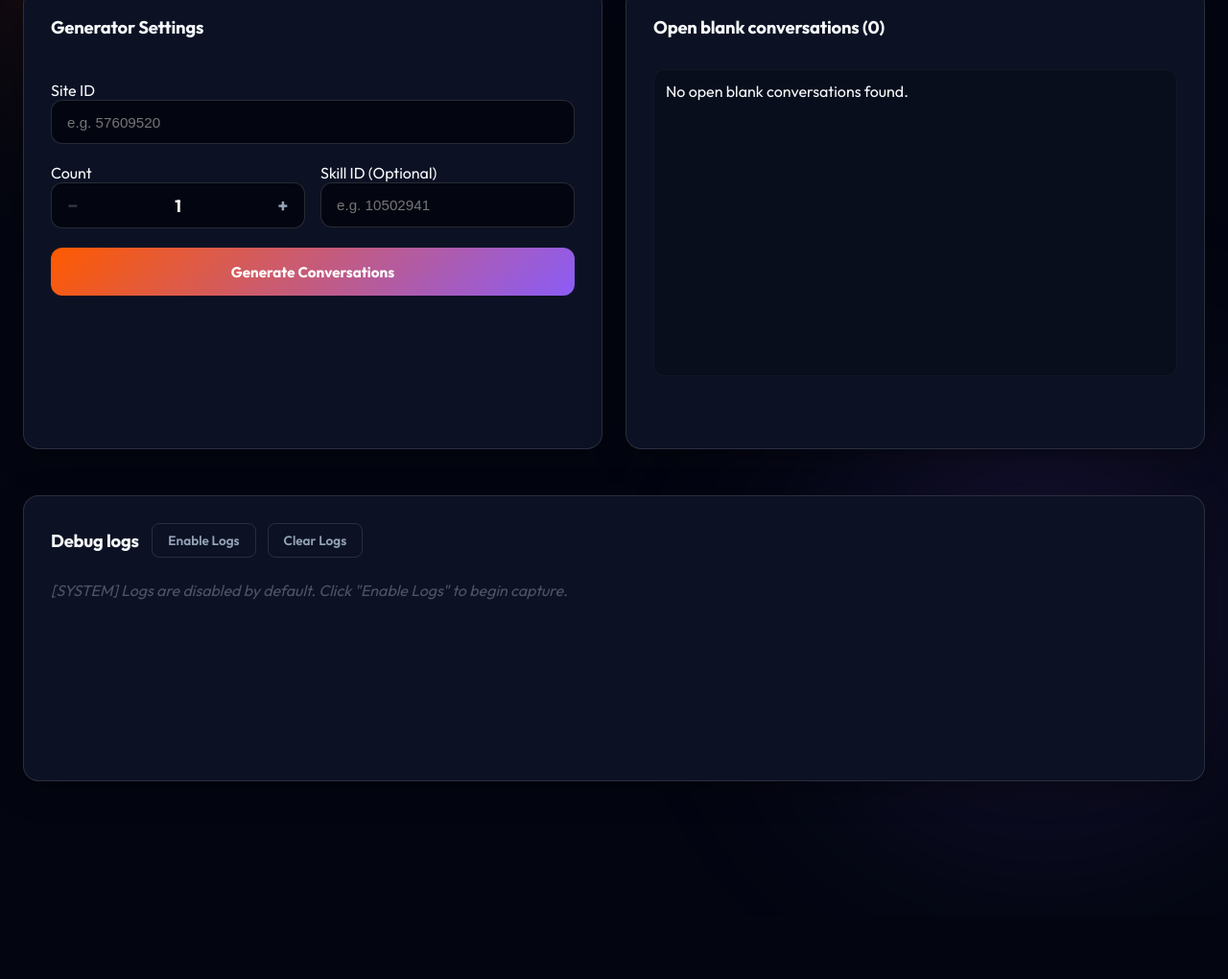
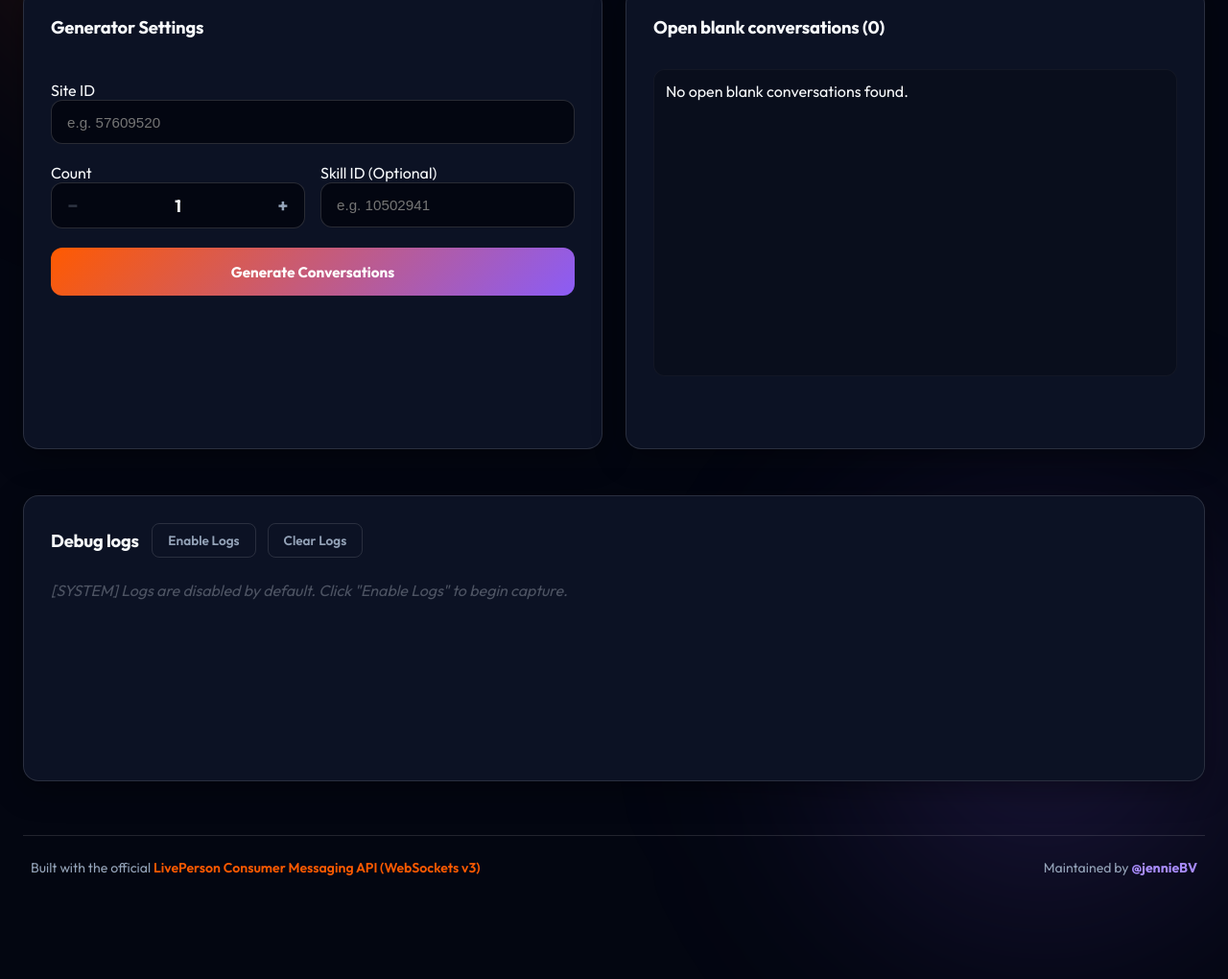
Before and after one commit to jennieBV/lp-blank-conversations-generator, a website: page public/index.html in a window 1280 px wide. Shown: the part 324-1344 px from the top of the page at 96% size. Before the commit the page ends 1278 px from the top, so only its background shows below. Drawn offline with Linux system fonts and the light colour scheme; no server answers.

Commit message:
Add premium informative branding footer to dashboard

```diff
--- a/public/index.html
+++ b/public/index.html
@@ -207,6 +207,16 @@
       </main>
     </div>
 
+    <!-- Premium Informative Footer -->
+    <footer class="app-footer-brand">
+      <div class="footer-left">
+        Built with the official <a href="https://developers.liveperson.com/consumer-messaging-api-websocket-introduction.html" target="_blank" rel="noopener noreferrer" class="footer-link">LivePerson Consumer Messaging API (WebSockets v3)</a>
+      </div>
+      <div class="footer-right">
+        Maintained by <a href="https://github.com/jennieBV" target="_blank" rel="noopener noreferrer" class="footer-link-profile">@jennieBV</a>
+      </div>
+    </footer>
+
   </div>
 
   <!-- Orchestration Controller Script -->
--- a/public/style.css
+++ b/public/style.css
@@ -2741,10 +2741,53 @@ body.light-theme .convo-badge.badge-window {
   background-color: rgba(239, 68, 68, 0.05);
 }
 
+/* Premium Low-Profile Footer branding */
+.app-footer-brand {
+  display: flex;
+  justify-content: space-between;
+  align-items: center;
+  padding: 1.5rem 0.5rem 0.5rem 0.5rem;
+  margin-top: 2rem;
+  border-top: 1px solid var(--card-border);
+  font-family: 'Outfit', sans-serif;
+  font-size: 0.88rem;
+  color: var(--text-muted);
+}
+
+.footer-link {
+  color: var(--color-primary);
+  text-decoration: none;
+  font-weight: 600;
+  transition: color var(--transition-quick);
+}
+
+.footer-link:hover {
+  color: var(--color-primary-light);
+  text-decoration: underline;
+}
+
+.footer-link-profile {
+  color: var(--color-secondary-light);
+  text-decoration: none;
+  font-weight: 700;
+  transition: color var(--transition-quick);
+}
+
+.footer-link-profile:hover {
+  color: var(--color-secondary);
+  text-decoration: underline;
+}
+
 /* Responsive Stacking for small screens */
 @media (max-width: 600px) {
   .form-row-split {
     flex-direction: column;
     gap: 1.25rem;
   }
-}
+  .app-footer-brand {
+    flex-direction: column;
+    gap: 0.75rem;
+    text-align: center;
+    padding-top: 1rem;
+  }
+}
```
